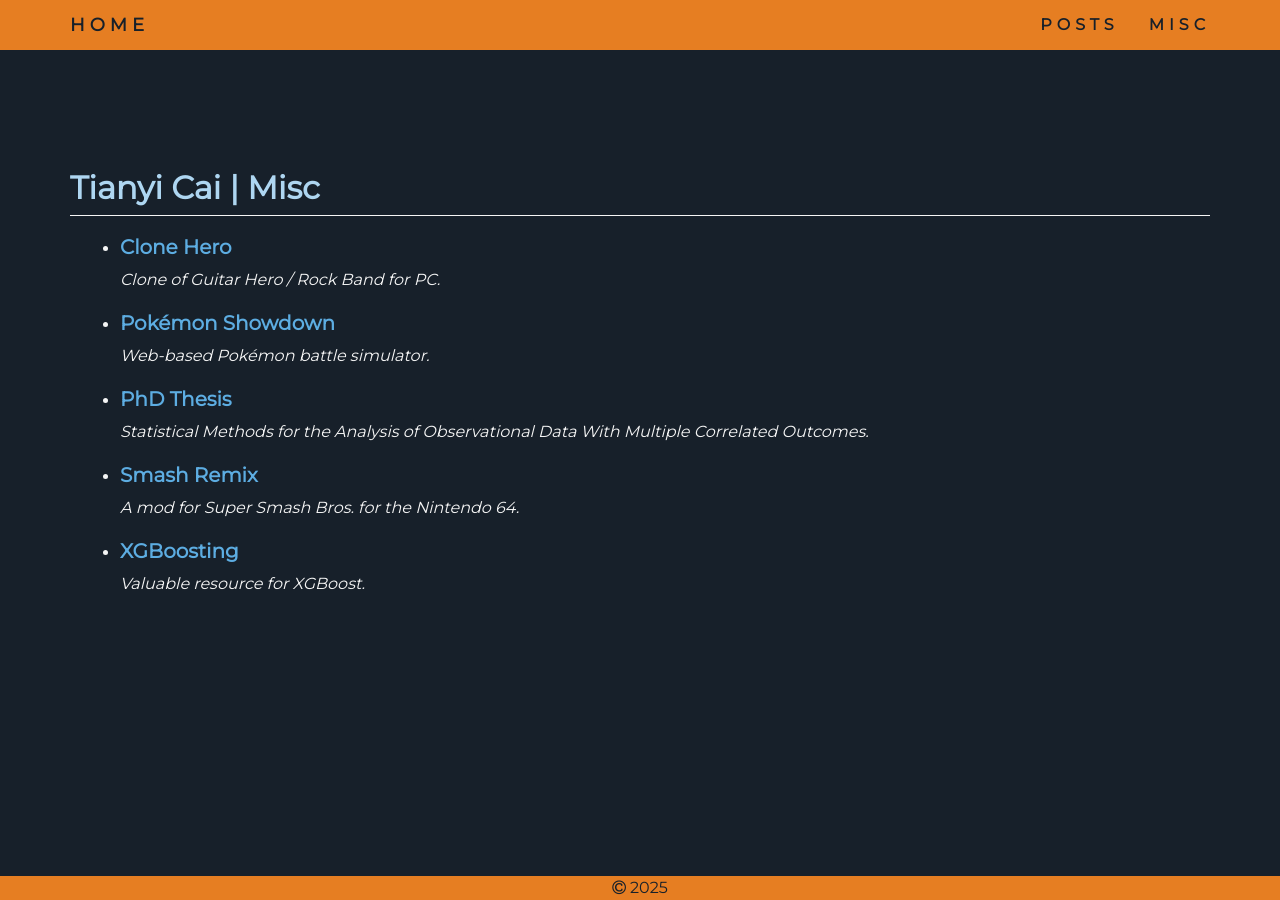
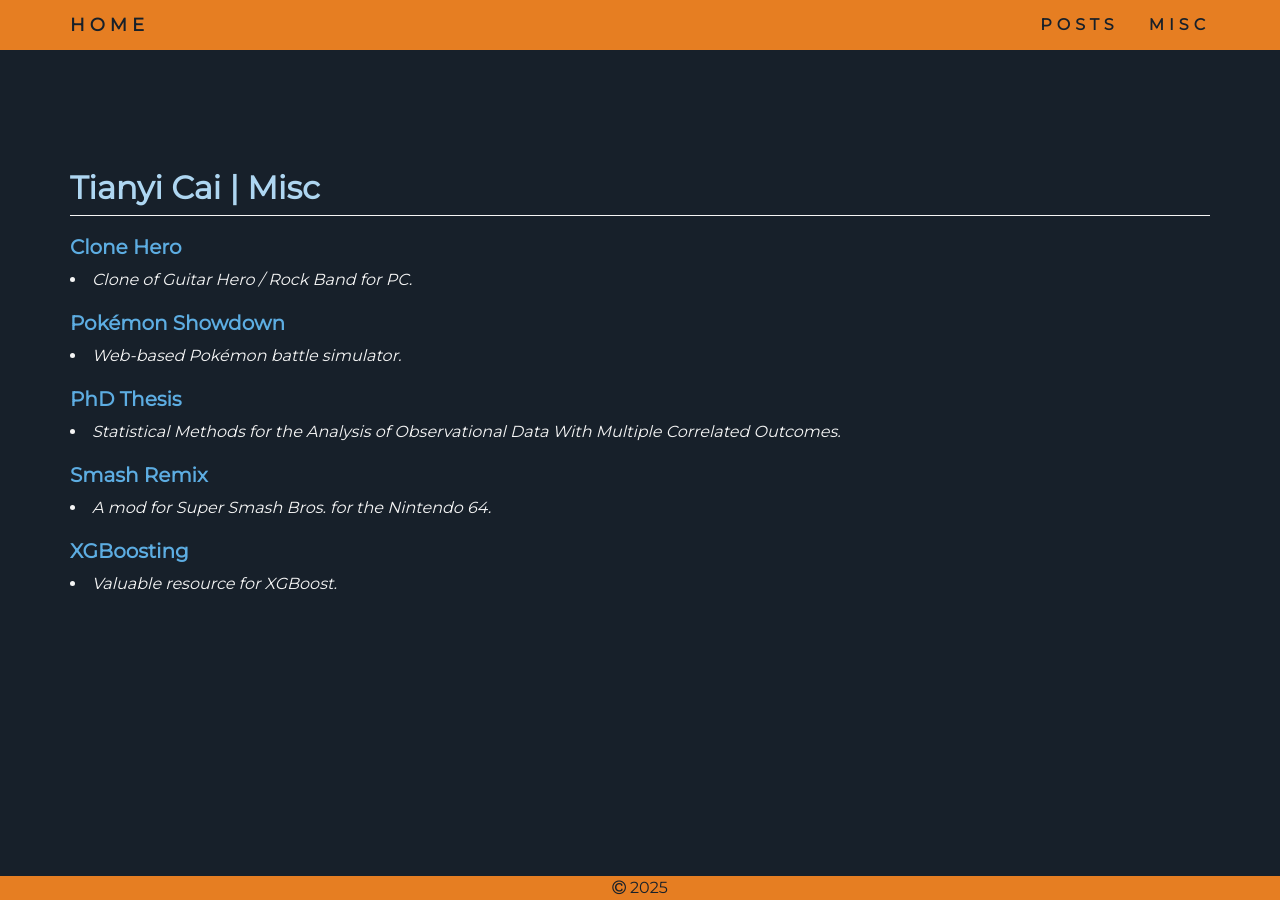
Before and after one commit to caikitlearn/caikitlearn.github.io, a Jekyll site: the page built from misc.html, in a window 1280 px wide. Built offline with Jekyll 4.4.1, drawn with Linux system fonts in a browser that asks for light colours.

Commit message:
css / style changes

```diff
--- a/assets/css/base.css
+++ b/assets/css/base.css
@@ -1,6 +1,6 @@
-/*================================================================================================*/
+/*============================================================================*/
 /*  GLOBAL VARIABLES                                                                              */
-/*================================================================================================*/
+/*============================================================================*/
 :root {
     --theme_color: #E67E22;
     --text_color: #F5F5F5;
@@ -13,9 +13,9 @@
 }
 
 
-/*================================================================================================*/
-/*  MAIN                                                                                          */
-/*================================================================================================*/
+/*============================================================================*/
+/*  MAIN                                                                      */
+/*============================================================================*/
 html {
     overflow-y: scroll;
 }
@@ -26,28 +26,19 @@
     padding-top: 150px;
     padding-bottom: 100px;
     background-color: var(--background_color);
-}
-
-p {
+    color: var(--text_color);
     font-size: var(--text_size);
-    color: var(--text_color);
 }
 
 ol {
-    font-size: var(--text_size);
     list-style-type: decimal;
-    color: var(--text_color);
 }
 
 ul {
-    font-size: var(--text_size);
-    color: var(--text_color);
-    padding-left: 50px;
-}
-
-li {
-    font-size: var(--text_size);
-    color: var(--text_color);
+    list-style-type: disc;
+    padding-left: 0px;
+    margin-left: 0px;
+    list-style-position: inside;
 }
 
 h1 {
@@ -98,9 +89,9 @@
 }
 
 
-/*================================================================================================*/
-/*  NAVBAR                                                                                        */
-/*================================================================================================*/
+/*============================================================================*/
+/*  NAVBAR                                                                    */
+/*============================================================================*/
 .navbar {
     padding-top: 0;
     padding-bottom: 0;
@@ -162,9 +153,9 @@
 }
 
 
-/*================================================================================================*/
-/*  HYPERLINK COLORS                                                                              */
-/*================================================================================================*/
+/*============================================================================*/
+/*  HYPERLINK COLORS                                                          */
+/*============================================================================*/
 a {
     color: var(--link_color);
     background-color: transparent;
@@ -184,9 +175,9 @@
 }
 
 
-/*================================================================================================*/
-/*  FONT AWESOME ICONS                                                                            */
-/*================================================================================================*/
+/*============================================================================*/
+/*  FONT AWESOME ICONS                                                        */
+/*============================================================================*/
 .fa-circle {
     color: var(--text_color);
 }
@@ -224,9 +215,9 @@
 }
 
 
-/*================================================================================================*/
-/*  FOOTER                                                                                        */
-/*================================================================================================*/
+/*============================================================================*/
+/*  FOOTER                                                                    */
+/*============================================================================*/
 .footer {
     vertical-align: middle;
     position: fixed;
--- a/misc.html
+++ b/misc.html
@@ -6,24 +6,24 @@
     <h1>{{ page.title }}</h1>
     <hr>
     <ul>
+        <h2><a href='https://clonehero.net/' target='_blank'>Clone Hero</a></h2>
         <li>
-            <h2><a href='https://clonehero.net/' target='_blank'>Clone Hero</a></h2>
             <i>Clone of Guitar Hero / Rock Band for PC.</i>
         </li>
+        <h2><a href='https://play.pokemonshowdown.com/' target='_blank'>Pokémon Showdown</a></h2>
         <li>
-            <h2><a href='https://play.pokemonshowdown.com/' target='_blank'>Pokémon Showdown</a></h2>
             <i>Web-based Pokémon battle simulator.</i>
         </li>
+        <h2><a href='https://dash.harvard.edu/handle/1/39987982' target='_blank'>PhD Thesis</a></h2>
         <li>
-            <h2><a href='https://dash.harvard.edu/handle/1/39987982' target='_blank'>PhD Thesis</a></h2>
             <i>Statistical Methods for the Analysis of Observational Data With Multiple Correlated Outcomes.</i>
         </li>
+        <h2><a href='https://github.com/JSsixtyfour/smashremix/releases' target='_blank'>Smash Remix</a></h2>
         <li>
-            <h2><a href='https://github.com/JSsixtyfour/smashremix/releases' target='_blank'>Smash Remix</a></h2>
             <i>A mod for Super Smash Bros. for the Nintendo 64.</i>
         </li>
+        <h2><a href='https://xgboosting.com/' target='_blank'>XGBoosting</a></h2>
         <li>
-            <h2><a href='https://xgboosting.com/' target='_blank'>XGBoosting</a></h2>
             <i>Valuable resource for XGBoost.</i>
         </li>
     </ul>
--- a/posts.html
+++ b/posts.html
@@ -7,9 +7,9 @@
     <hr>
     <ul>
         {% for post in site.posts %}
+        <span class='date-right'>{{ post.date | date: '%B %-d, %Y' }}</span>
+            <h2><a href="{{ post.url }}">{{ post.title }}</a></h2>
         <li>
-            <span class='date-right'>{{ post.date | date: '%B %-d, %Y' }}</span>
-            <h2><a href="{{ post.url }}">{{ post.title }}</a></h2>
             <i>{{ post.excerpt }}</i>
         </li>
         {% endfor %}
```
Also changed, not shown: _layouts/default.html (+19 -25 lines), 3 other files.
